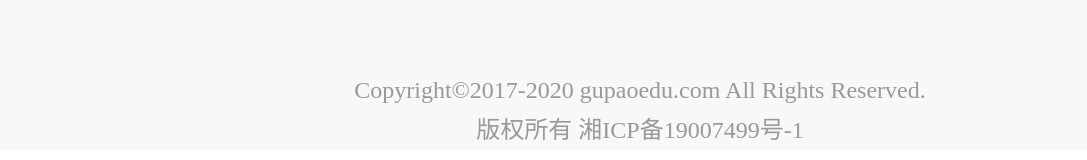
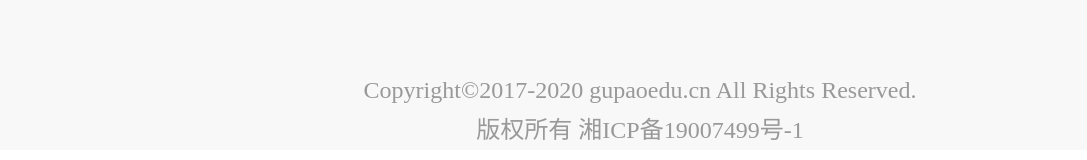
Before and after one commit to chenqiong520/nuxtDemo, a Nuxt app: page /home/indexFooter in a window 1280 px wide. Shown: the part 192-352 px from the top of the page, without its empty margins (0-1087 px from the left). Built offline with nearby package versions, Linux system fonts and the light colour scheme; a small style sheet from the web is missing; what vue-clipboard2 would draw is missing.

Commit message:
版权信息修改

```diff
--- a/pages/home/indexFooter.vue
+++ b/pages/home/indexFooter.vue
@@ -26,7 +26,7 @@
       </div>
     </div> -->
     <div class="footer-copy">
-      <div class="footer-copy-text1">Copyright©2017-2020 gupaoedu.com All Rights Reserved.</div>
+      <div class="footer-copy-text1">Copyright©2017-2020 gupaoedu.cn All Rights Reserved.</div>
       <div class="footer-copy-text2">版权所有 湘ICP备19007499号-1</div>
     </div>
   </div>
```
